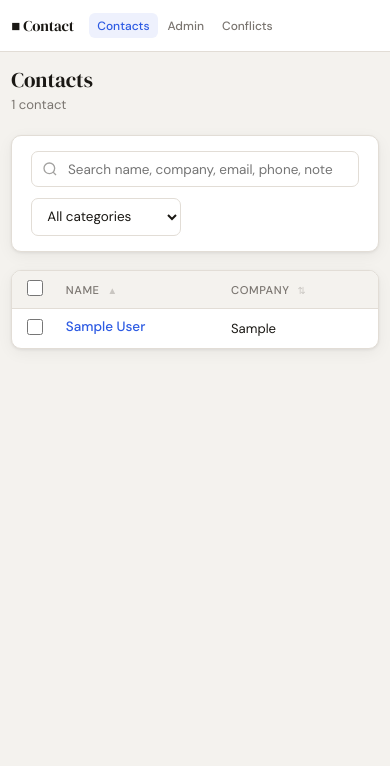
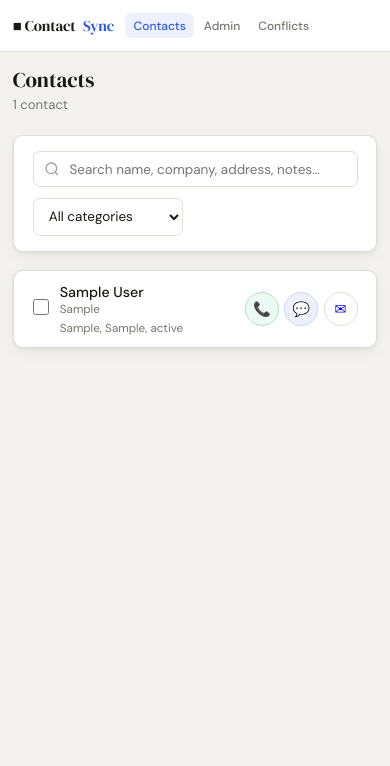
Before and after one commit to jkharty/ContactSync, a Flask app: page /contacts in a window 390 px wide. Shown: the top 766 px of the page. Run offline with Flask 3, Linux system fonts and the light colour scheme; the visitor is signed in with stand-in values (Sample User, id 1); data comes from the database, SQL or seed files in the repository; tables that the repository leaves empty hold one stand-in row (values such as "Sample post"); parts of the project's set-up code (start-up, migrations or seed data) failed here and were passed over.

Commit message:
Redesign contacts list for mobile field-tech workflow
- Card-style list: name, company (small), address, action icons per row
- Address shows home → business → other (first available)
- Search now includes notes and all address fields
- Call/Text/Email icons inline on each row

Co-Authored-By: Claude Sonnet 4.6 <noreply@anthropic.com>

```diff
--- a/app.py
+++ b/app.py
@@ -161,8 +161,11 @@ def _contact_where(query, category, is_admin):
         parts.append("""(display_name LIKE ? OR company LIKE ? OR
             email1 LIKE ? OR email2 LIKE ? OR email3 LIKE ? OR
             phone_business LIKE ? OR phone_mobile LIKE ? OR phone_home LIKE ? OR
-            notes_plain LIKE ?)""")
-        params.extend([like] * 9)
+            notes_plain LIKE ? OR
+            address_street LIKE ? OR address_city LIKE ? OR address_state LIKE ? OR
+            home_street LIKE ? OR home_city LIKE ? OR home_state LIKE ? OR
+            other_street LIKE ? OR other_city LIKE ? OR other_state LIKE ?)""")
+        params.extend([like] * 18)
     if category:
         parts.append("categories LIKE ?")
         params.append(f"%{category}%")
@@ -248,7 +251,10 @@ def contacts():
 
     rows = db.execute(f"""
         SELECT id, display_name, company, job_title, email1,
-               phone_business, phone_mobile, phone_home, categories
+               phone_business, phone_mobile, phone_home, categories,
+               home_street, home_city, home_state,
+               address_street, address_city, address_state,
+               other_street, other_city, other_state
         FROM contacts {where_sql}
         ORDER BY {sort_col} {sort_dir_sql}
         LIMIT ? OFFSET ?
@@ -613,7 +619,10 @@ def api_contacts():
 
     rows = db.execute(f"""
         SELECT id, display_name, company, job_title, email1,
-               phone_business, phone_mobile, phone_home, categories
+               phone_business, phone_mobile, phone_home, categories,
+               home_street, home_city, home_state,
+               address_street, address_city, address_state,
+               other_street, other_city, other_state
         FROM contacts {where_sql}
         ORDER BY {sort_col} {sort_dir_sql}
         LIMIT ? OFFSET ?
--- a/templates/contacts.html
+++ b/templates/contacts.html
@@ -3,14 +3,6 @@
 
 {% block extra_head %}
 <style>
-  /* ── Sortable headers ── */
-  th.sortable { cursor: pointer; user-select: none; white-space: nowrap; }
-  th.sortable:hover { color: var(--accent); }
-  th.sortable .sort-arrow { margin-left: .3rem; opacity: .35; font-size: .65rem; }
-  th.sortable.asc  .sort-arrow::after { content: '▲'; opacity: 1; }
-  th.sortable.desc .sort-arrow::after { content: '▼'; opacity: 1; }
-  th.sortable:not(.asc):not(.desc) .sort-arrow::after { content: '⇅'; }
-
   /* ── Bulk action bar ── */
   #bulk-bar {
     display: none; position: fixed; bottom: 1.5rem; left: 50%; transform: translateX(-50%);
@@ -38,23 +30,53 @@
     max-width: 420px; width: 90%; box-shadow: 0 8px 40px rgba(0,0,0,.2);
   }
 
-  /* ── Row checkbox ── */
+  /* ── Contact card list ── */
+  .contact-list { display: flex; flex-direction: column; }
+  .contact-card {
+    display: flex; align-items: center; gap: .75rem;
+    padding: .75rem 1.25rem;
+    border-bottom: 1px solid var(--border);
+    cursor: pointer;
+    text-decoration: none;
+    color: inherit;
+    transition: background .1s;
+    -webkit-tap-highlight-color: transparent;
+    flex-wrap: nowrap;
+  }
+  .contact-card:last-child { border-bottom: none; }
+  .contact-card:hover { background: #faf9f7; }
+
+  .contact-card-cb { flex-shrink: 0; }
   .row-cb { width: 16px; height: 16px; accent-color: var(--accent); cursor: pointer; }
-  td.cb-cell, th.cb-cell { width: 36px; padding-left: 1rem !important; }
 
-  /* ── Mobile: hide less-important columns, card-ify rows ── */
-  @media (max-width: 680px) {
-    .col-title, .col-email { display: none; }
-    td, th { padding: .6rem .75rem; }
-    td a { font-size: .9rem; }
-    .chip { display: none; }   /* hide category chips on mobile — shown on detail */
+  .contact-card-info { flex: 1; min-width: 0; }
+  .contact-card-name {
+    font-size: .95rem; font-weight: 500; color: var(--text);
+    white-space: nowrap; overflow: hidden; text-overflow: ellipsis;
   }
-  @media (max-width: 480px) {
-    .col-phone { display: none; }
-    main { padding: 1rem .75rem; }
-    nav { padding: 0 .75rem; gap: 1rem; }
-    .nav-brand span { display: none; }
+  .contact-card-company {
+    font-size: .78rem; color: var(--muted); margin-top: .05rem;
+    white-space: nowrap; overflow: hidden; text-overflow: ellipsis;
   }
+  .contact-card-address {
+    font-size: .78rem; color: var(--muted); margin-top: .15rem;
+    white-space: nowrap; overflow: hidden; text-overflow: ellipsis;
+  }
+
+  .contact-card-actions {
+    display: flex; gap: .35rem; flex-shrink: 0; align-items: center;
+  }
+  .cca-btn {
+    display: inline-flex; align-items: center; justify-content: center;
+    width: 34px; height: 34px; border-radius: 50%;
+    text-decoration: none; font-size: .95rem;
+    border: 1px solid var(--border); background: var(--surface);
+    transition: background .15s;
+    -webkit-tap-highlight-color: transparent;
+  }
+  .cca-btn:hover { background: var(--accent-light); border-color: #c8d6fa; }
+  .cca-btn-call  { background: #edfaf3; border-color: #a8e6c3; }
+  .cca-btn-text  { background: var(--accent-light); border-color: #c8d6fa; }
 </style>
 {% endblock %}
 
@@ -79,7 +101,7 @@
         <circle cx="11" cy="11" r="8"/><path d="m21 21-4.35-4.35"/>
       </svg>
       <input type="search" id="search-input" value="{{ query }}"
-             placeholder="Search name, company, email, phone, notes…"
+             placeholder="Search name, company, address, notes…"
              style="padding-left:2.4rem" autocomplete="off">
     </div>
     <div style="flex-shrink:0;">
@@ -96,61 +118,54 @@
   </div>
 </div>
 
-<!-- Results table -->
+<!-- Results list -->
 <div class="card" style="overflow:hidden;">
-  <table>
-    <thead>
-      <tr>
+  <div class="contact-list" id="contacts-tbody">
+    {% for c in contacts %}
+    {% set addr_street = c.home_street or c.address_street or c.other_street or '' %}
+    {% set addr_city   = c.home_city   or c.address_city   or c.other_city   or '' %}
+    {% set addr_state  = c.home_state  or c.address_state  or c.other_state  or '' %}
+    {% set primary_phone = c.phone_mobile or c.phone_business or c.phone_home or '' %}
+    <div class="contact-card" onclick="location.href='{{ url_for('contact_detail', cid=c.id) }}'">
       {% if role in ('editor','admin') %}
-        <th class="cb-cell">
-          <input type="checkbox" class="row-cb" id="select-all" title="Select all">
-        </th>
-        {% endif %}
-        <th class="sortable" data-col="name">Name <span class="sort-arrow"></span></th>
-        <th class="sortable" data-col="company">Company <span class="sort-arrow"></span></th>
-        <th class="sortable col-title" data-col="title">Title <span class="sort-arrow"></span></th>
-        <th class="sortable col-email" data-col="email">Email <span class="sort-arrow"></span></th>
-        <th class="col-phone">Phone</th>
-      </tr>
-    </thead>
-    <tbody id="contacts-tbody">
-      {% for c in contacts %}
-      <tr style="cursor:pointer" onclick="location.href='{{ url_for('contact_detail', cid=c.id) }}'">
-        {% if role in ('editor','admin') %}
-        <td class="cb-cell" onclick="event.stopPropagation()">
+      <div class="contact-card-cb" onclick="event.stopPropagation()">
         <input type="checkbox" class="row-cb contact-cb" data-id="{{ c.id }}" title="Select">
-        </td>
-        {% endif %}
-        <td>
-          <a href="{{ url_for('contact_detail', cid=c.id) }}">{{ c.display_name or '(no name)' }}</a>
-          {% if c.categories %}
-          <div style="display:flex; flex-wrap:wrap; gap:.25rem; margin-top:.25rem;">
-            {% for cat in c.categories.split('|') %}{% if cat.strip() %}
-            <span class="chip" style="font-size:.7rem; padding:.1rem .4rem;">{{ cat.strip() }}</span>
-            {% endif %}{% endfor %}
       </div>
       {% endif %}
-        </td>
-        <td>{{ c.company or '' }}</td>
-        <td class="col-title" style="color:var(--muted)">{{ c.job_title or '' }}</td>
-        <td class="col-email">
+      <div class="contact-card-info">
+        <div class="contact-card-name">{{ c.display_name or '(no name)' }}</div>
+        {% if c.company %}
+        <div class="contact-card-company">{{ c.company }}</div>
+        {% endif %}
+        {% if addr_city or addr_street %}
+        <div class="contact-card-address">
+          {% if addr_street %}{{ addr_street }}{% if addr_city %}, {% endif %}{% endif %}{{ addr_city }}{% if addr_state %}, {{ addr_state }}{% endif %}
+        </div>
+        {% endif %}
+      </div>
+      <div class="contact-card-actions">
+        {% if primary_phone %}
+        <a class="cca-btn cca-btn-call" href="tel:{{ primary_phone }}"
+           onclick="event.stopPropagation()" title="Call">📞</a>
+        {% endif %}
+        {% if c.phone_mobile %}
+        <a class="cca-btn cca-btn-text" href="sms:{{ c.phone_mobile }}"
+           onclick="event.stopPropagation()" title="Text">💬</a>
+        {% endif %}
         {% if c.email1 %}
-          <a href="mailto:{{ c.email1 }}" onclick="event.stopPropagation()">{{ c.email1 }}</a>
+        <a class="cca-btn" href="mailto:{{ c.email1 }}"
+           onclick="event.stopPropagation()" title="Email">✉</a>
         {% endif %}
-        </td>
-        <td class="col-phone" style="color:var(--muted); font-variant-numeric:tabular-nums">
-          {{ c.phone_business or c.phone_mobile or c.phone_home or '' }}
-        </td>
-      </tr>
+      </div>
+    </div>
     {% else %}
-      <tr><td colspan="6" style="text-align:center;padding:2rem;color:var(--muted);">
+    <div style="text-align:center; padding:2rem; color:var(--muted);">
       No contacts found.
       {% if query or category %}Try a different search or category.
       {% else %}The sync may still be running.{% endif %}
-      </td></tr>
+    </div>
     {% endfor %}
-    </tbody>
-  </table>
+  </div>
   <div id="pagination-wrap">
     {% if pages > 1 %}
     <div style="padding:1rem 1.25rem; border-top:1px solid var(--border);
@@ -217,7 +232,6 @@
 <script>
 (function() {
   const HAS_CB     = {{ 'true' if role in ('editor','admin') else 'false' }};
-  const COL_SPAN   = HAS_CB ? 6 : 5;
   const searchInput = document.getElementById('search-input');
   const catSelect   = document.getElementById('cat-select');
   const clearWrap   = document.getElementById('clear-btn-wrap');
@@ -227,29 +241,20 @@
   let debounceTimer = null;
   let currentSort   = { key: '{{ sort_key }}', dir: '{{ sort_dir }}' };
 
-  // ── Sort headers ──────────────────────────────────────────────────────────
-  document.querySelectorAll('th.sortable').forEach(th => {
-    const col = th.dataset.col;
-    if (col === currentSort.key) th.classList.add(currentSort.dir);
-    th.addEventListener('click', () => {
-      const newDir = (col === currentSort.key && currentSort.dir === 'asc') ? 'desc' : 'asc';
-      currentSort = { key: col, dir: newDir };
-      document.querySelectorAll('th.sortable').forEach(h => h.classList.remove('asc','desc'));
-      th.classList.add(newDir);
-      doSearch(1);
-    });
-  });
-
-  // ── Category chips helper ─────────────────────────────────────────────────
-  function categoryChips(cats) {
-    if (!cats) return '';
-    const chips = cats.split('|').filter(c => c.trim()).map(c =>
-      `<span class="chip" style="font-size:.7rem;padding:.1rem .4rem;">${c.trim()}</span>`
-    ).join(' ');
-    return chips ? `<div style="display:flex;flex-wrap:wrap;gap:.25rem;margin-top:.25rem;">${chips}</div>` : '';
+  function addrLine(c) {
+    const street = c.home_street || c.address_street || c.other_street || '';
+    const city   = c.home_city   || c.address_city   || c.other_city   || '';
+    const state  = c.home_state  || c.address_state  || c.other_state  || '';
+    if (!street && !city) return '';
+    let parts = [];
+    if (street) parts.push(street);
+    let cityState = city;
+    if (city && state) cityState = city + ', ' + state;
+    else if (state) cityState = state;
+    if (cityState) parts.push(cityState);
+    return parts.join(', ');
   }
 
-  // ── Render results ────────────────────────────────────────────────────────
   function renderResults(data) {
     const q   = searchInput.value.trim();
     const cat = catSelect.value;
@@ -264,7 +269,6 @@
         `<option value="${c}"${c === cat ? ' selected' : ''}>${c}</option>`
       ).join('');
 
-    // Sync modal dropdown too
     const modalSel = document.getElementById('modal-cat-select');
     if (modalSel) {
       const prev = modalSel.value;
@@ -275,43 +279,37 @@
     }
 
     if (data.contacts.length === 0) {
-      tbody.innerHTML = `<tr><td colspan="${COL_SPAN}" style="text-align:center;padding:2rem;color:var(--muted);">
+      tbody.innerHTML = `<div style="text-align:center;padding:2rem;color:var(--muted);">
         No contacts found.${(q || cat) ? ' Try a different search or category.' : ''}
-      </td></tr>`;
+      </div>`;
     } else {
       tbody.innerHTML = data.contacts.map(c => {
         const cb = HAS_CB
-          ? `<td class="cb-cell" onclick="event.stopPropagation()">
+          ? `<div class="contact-card-cb" onclick="event.stopPropagation();event.preventDefault()">
                <input type="checkbox" class="row-cb contact-cb" data-id="${c.id}" title="Select">
-             </td>` : '';
+             </div>` : '';
+        const addr = addrLine(c);
+        const primaryPhone = c.phone_mobile || c.phone_business || c.phone_home || '';
+        const callBtn = primaryPhone
+          ? `<a class="cca-btn cca-btn-call" href="tel:${primaryPhone}" onclick="event.stopPropagation()" title="Call">📞</a>` : '';
+        const textBtn = c.phone_mobile
+          ? `<a class="cca-btn cca-btn-text" href="sms:${c.phone_mobile}" onclick="event.stopPropagation()" title="Text">💬</a>` : '';
+        const emailBtn = c.email1
+          ? `<a class="cca-btn" href="mailto:${c.email1}" onclick="event.stopPropagation()" title="Email">✉</a>` : '';
         return `
-        <tr style="cursor:pointer" onclick="location.href='/contacts/${c.id}'">
+        <div class="contact-card" onclick="location.href='/contacts/${c.id}'">
           ${cb}
-          <td>
-            <a href="/contacts/${c.id}">${c.display_name || '(no name)'}</a>
-            ${categoryChips(c.categories)}
-          </td>
-          <td>${c.company || ''}</td>
-          <td class="col-title" style="color:var(--muted)">${c.job_title || ''}</td>
-          <td class="col-email">${c.email1
-            ? `<a href="mailto:${c.email1}" onclick="event.stopPropagation()">${c.email1}</a>`
-            : ''}</td>
-          <td class="col-phone" style="color:var(--muted);font-variant-numeric:tabular-nums">
-            ${c.phone_business || c.phone_mobile || c.phone_home || ''}
-          </td>
-        </tr>`;
+          <div class="contact-card-info">
+            <div class="contact-card-name">${c.display_name || '(no name)'}</div>
+            ${c.company ? `<div class="contact-card-company">${c.company}</div>` : ''}
+            ${addr ? `<div class="contact-card-address">${addr}</div>` : ''}
+          </div>
+          <div class="contact-card-actions">
+            ${callBtn}${textBtn}${emailBtn}
+          </div>
+        </div>`;
       }).join('');
-      // Re-bind checkboxes
       if (HAS_CB) bindCheckboxes();
-    }
-
-    // Sort arrow state from API response
-    if (data.sort_key) {
-      currentSort = { key: data.sort_key, dir: data.sort_dir };
-      document.querySelectorAll('th.sortable').forEach(th => {
-        th.classList.remove('asc','desc');
-        if (th.dataset.col === currentSort.key) th.classList.add(currentSort.dir);
-      });
     }
 
     // Pagination
@@ -341,7 +339,6 @@
     clearSelection();
   }
 
-  // ── Search / fetch ────────────────────────────────────────────────────────
   function doSearch(page) {
     page = page || 1;
     const q   = searchInput.value.trim();
@@ -398,34 +395,18 @@
     const bar     = document.getElementById('bulk-bar');
     const num     = document.getElementById('bulk-count-num');
     if (!bar) return;
-    if (checked.length > 0) {
-      bar.classList.add('visible');
-      num.textContent = checked.length;
-    } else {
-      bar.classList.remove('visible');
-    }
-    // Sync select-all state
-    const all = document.querySelectorAll('.contact-cb');
-    const selAll = document.getElementById('select-all');
-    if (selAll) selAll.checked = all.length > 0 && checked.length === all.length;
+    if (checked.length > 0) { bar.classList.add('visible'); num.textContent = checked.length; }
+    else { bar.classList.remove('visible'); }
   }
 
-  const selAllCb = document.getElementById('select-all');
-  if (selAllCb) {
-    selAllCb.addEventListener('change', function() {
-      document.querySelectorAll('.contact-cb').forEach(cb => cb.checked = this.checked);
-      updateBulkBar();
-    });
-  }
   bindCheckboxes();
 
   window.clearSelection = function() {
-    document.querySelectorAll('.contact-cb, #select-all').forEach(cb => cb.checked = false);
+    document.querySelectorAll('.contact-cb').forEach(cb => cb.checked = false);
     const bar = document.getElementById('bulk-bar');
     if (bar) bar.classList.remove('visible');
   };
 
-  // ── Category modal ────────────────────────────────────────────────────────
   window.openCatModal = function() {
     document.getElementById('cat-modal-bg').classList.add('open');
     document.getElementById('modal-status').textContent = '';
@@ -435,15 +416,13 @@
   };
 
   window.submitBulkAssign = function() {
-    const select  = document.getElementById('modal-cat-select');
+    const select   = document.getElementById('modal-cat-select');
     const newInput = document.getElementById('modal-cat-new');
     const category = newInput.value.trim() || select.value;
     if (!category) { alert('Please choose or type a category.'); return; }
-
-    const ids = [...document.querySelectorAll('.contact-cb:checked')].map(cb => parseInt(cb.dataset.id));
+    const ids    = [...document.querySelectorAll('.contact-cb:checked')].map(cb => parseInt(cb.dataset.id));
     const status = document.getElementById('modal-status');
     status.textContent = 'Saving…';
-
     fetch('/api/contacts/bulk-assign', {
       method: 'POST',
       headers: { 'Content-Type': 'application/json' },
@@ -451,14 +430,13 @@
     })
     .then(r => r.json())
     .then(d => {
-      status.textContent = `✓ Applied to ${d.updated} contact${d.updated !== 1 ? 's' : ''}.`;
+      status.textContent = `Applied to ${d.updated} contact${d.updated !== 1 ? 's' : ''}.`;
       newInput.value = '';
       setTimeout(() => { closeCatModal(); doSearch(1); }, 1200);
     })
     .catch(() => { status.textContent = 'Error — please try again.'; });
   };
 
-  // Close modal on background click
   document.getElementById('cat-modal-bg')?.addEventListener('click', function(e) {
     if (e.target === this) closeCatModal();
   });
```
Lines whose indentation alone changed are shown as unchanged.
